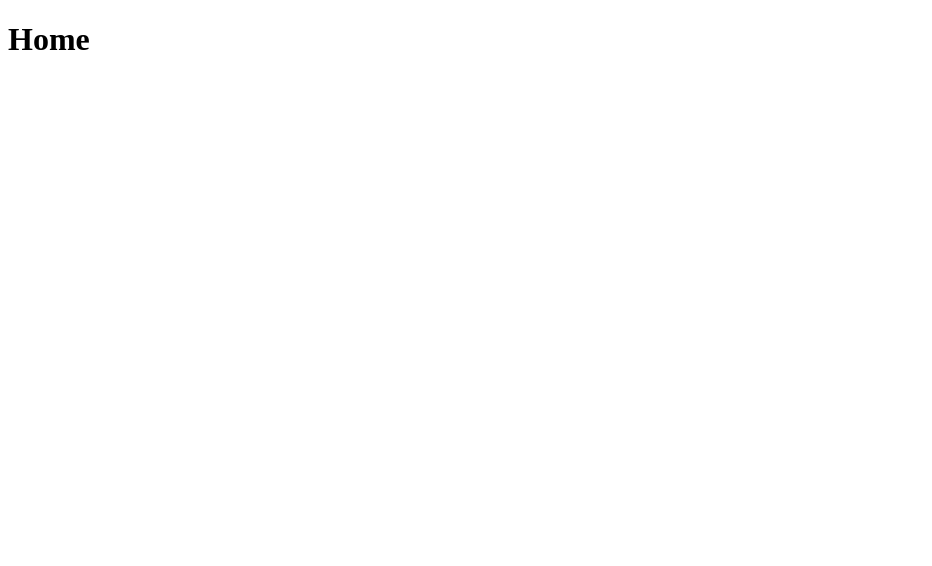
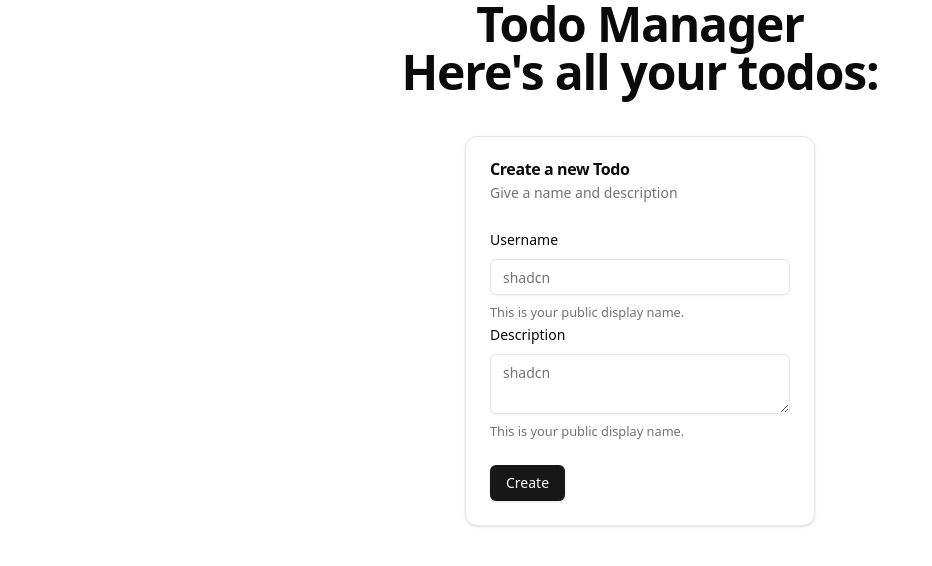
Before and after one commit to drewhoffer/clean_example, a Next.js app in the folder frontend/: page / in a window 1280 px wide. Shown: the top 566 px of the page, without its empty margins (0-932 px from the left). Built offline with nearby package versions, Linux system fonts and the light colour scheme.

Commit message:
start making todos form

```diff
--- /dev/null
+++ b/frontend/src/components/ui/index.ts
@@ -0,0 +1,6 @@
+export * from "./button";
+export * from "./card";
+export * from "./form";
+export * from "./input";
+export * from "./label";
+export * from "./textarea";
--- /dev/null
+++ b/frontend/src/components/ui/textarea.tsx
@@ -0,0 +1,24 @@
+import * as React from "react"
+
+import { cn } from "@/lib/utils"
+
+export interface TextareaProps
+  extends React.TextareaHTMLAttributes<HTMLTextAreaElement> {}
+
+const Textarea = React.forwardRef<HTMLTextAreaElement, TextareaProps>(
+  ({ className, ...props }, ref) => {
+    return (
+      <textarea
+        className={cn(
+          "flex min-h-[60px] w-full rounded-md border border-input bg-transparent px-3 py-2 text-sm shadow-sm placeholder:text-muted-foreground focus-visible:outline-none focus-visible:ring-1 focus-visible:ring-ring disabled:cursor-not-allowed disabled:opacity-50",
+          className
+        )}
+        ref={ref}
+        {...props}
+      />
+    )
+  }
+)
+Textarea.displayName = "Textarea"
+
+export { Textarea }
--- a/frontend/src/pages/_app.tsx
+++ b/frontend/src/pages/_app.tsx
@@ -1,4 +1,5 @@
 import type { AppProps } from "next/app";
+import "../styles/globals.css";
 
 export default function App({ Component, pageProps }: AppProps) {
   return <Component {...pageProps} />;
--- a/frontend/src/pages/index.tsx
+++ b/frontend/src/pages/index.tsx
@@ -1,7 +1,112 @@
+import { z } from "zod";
+import { useForm } from "react-hook-form";
+import {
+  Button,
+  Card,
+  CardContent,
+  CardDescription,
+  CardFooter,
+  CardHeader,
+  CardTitle,
+  Form,
+  FormControl,
+  FormDescription,
+  FormField,
+  FormItem,
+  FormLabel,
+  FormMessage,
+  Input,
+  Textarea,
+} from "@/components/ui";
+import { zodResolver } from "@hookform/resolvers/zod";
+import { createTodo } from "@/todos/mutations";
+import { getAllTodos } from "@/todos/queries/getAllTodos";
+
 export default function Home() {
+  const allTodos = getAllTodos();
+
+  const formSchema = z.object({
+    title: z.string().min(2).max(50),
+    description: z.string().min(2).max(100),
+  });
+  const form = useForm<z.infer<typeof formSchema>>({
+    resolver: zodResolver(formSchema),
+    defaultValues: {
+      title: "",
+      description: "",
+    },
+  });
+  function onSubmit(values: z.infer<typeof formSchema>) {
+    // call todos save mutation
+    console.log(values);
+    createTodo(
+      { ...values },
+    );
+  }
+
   return (
     <div>
-      <h1>Home</h1>
+      <h1 className="text-center scroll-m-20 text-4xl font-extrabold tracking-tight lg:text-5xl">
+        Todo Manager
+      </h1>
+      <h1 className="text-center scroll-m-20 text-4xl font-extrabold tracking-tight lg:text-5xl">
+        Here's all your todos:
+      </h1>
+      <ul>
+        {allTodos.map((todo) => (
+          <li key={todo.id}>
+            {todo.title} - {todo.description}
+          </li>
+        ))}
+      </ul>
+
+      <Card className="w-[350px] mt-10 mx-auto">
+        <CardHeader>
+          <CardTitle>Create a new Todo</CardTitle>
+          <CardDescription>Give a name and description</CardDescription>
+        </CardHeader>
+        <Form {...form}>
+          <form onSubmit={form.handleSubmit(onSubmit)}>
+            <CardContent>
+              <FormField
+                control={form.control}
+                name="title"
+                render={({ field }) => (
+                  <FormItem>
+                    <FormLabel>Username</FormLabel>
+                    <FormControl>
+                      <Input placeholder="shadcn" {...field} />
+                    </FormControl>
+                    <FormDescription>
+                      This is your public display name.
+                    </FormDescription>
+                    <FormMessage />
+                  </FormItem>
+                )}
+              />
+              <FormField
+                control={form.control}
+                name="description"
+                render={({ field }) => (
+                  <FormItem>
+                    <FormLabel>Description</FormLabel>
+                    <FormControl>
+                      <Textarea placeholder="shadcn" {...field} />
+                    </FormControl>
+                    <FormDescription>
+                      This is your public display name.
+                    </FormDescription>
+                    <FormMessage />
+                  </FormItem>
+                )}
+              />
+            </CardContent>
+            <CardFooter>
+              <Button type="submit">Create</Button>
+            </CardFooter>
+          </form>
+        </Form>
+      </Card>
     </div>
   );
 }
--- /dev/null
+++ b/frontend/src/todos/mutations/index.ts
@@ -0,0 +1,41 @@
+export interface CreateTodo {
+	title: string;
+	description: string;
+	completed?: boolean;
+}
+
+export interface Todo {
+	id: number;
+	title: string;
+	description: string;
+	completed: boolean;
+}
+
+export const createTodo = (newTodo: CreateTodo) => {
+	// save into local storage array of todos
+	const todos = JSON.parse(localStorage.getItem("todos") || "[]");
+
+	const todo = makeTodo({
+		title: newTodo.title,
+		description: newTodo.description,
+		completed: newTodo.completed || false,
+	});
+	todos.push(todo);
+	return todo;
+};
+
+interface MakeTodo {
+	id?: number;
+	title: string;
+	description: string;
+	completed: boolean;
+}
+
+const makeTodo = (todo: MakeTodo): Todo => {
+	return {
+		id: todo.id || Math.floor(Math.random() * 1000),
+		title: todo.title,
+		description: todo.description,
+		completed: todo.completed,
+	};
+};
--- /dev/null
+++ b/frontend/src/todos/queries/getAllTodos.ts
@@ -0,0 +1,19 @@
+export const getAllTodos = (): Todo[] => {
+	const todosJson = localStorage.getItem("todos");
+	if (!todosJson) {
+		return [];
+	}
+	try {
+		return JSON.parse(todosJson) as Todo[];
+	} catch (error) {
+		console.error("Error parsing todos from localStorage", error);
+		return [];
+	}
+};
+
+interface Todo {
+	id: string;
+	title: string;
+	description: string;
+	completed: boolean;
+}
```
